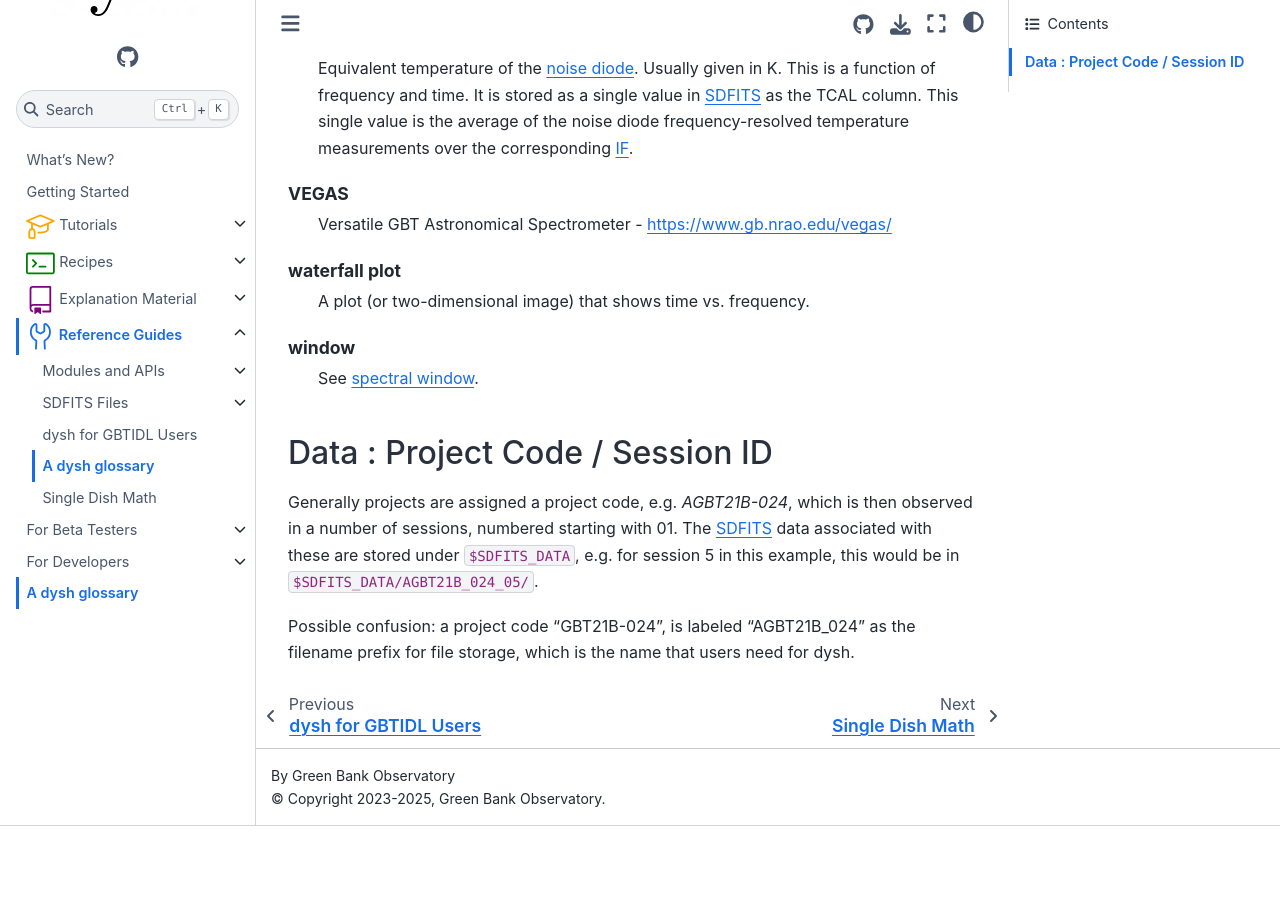
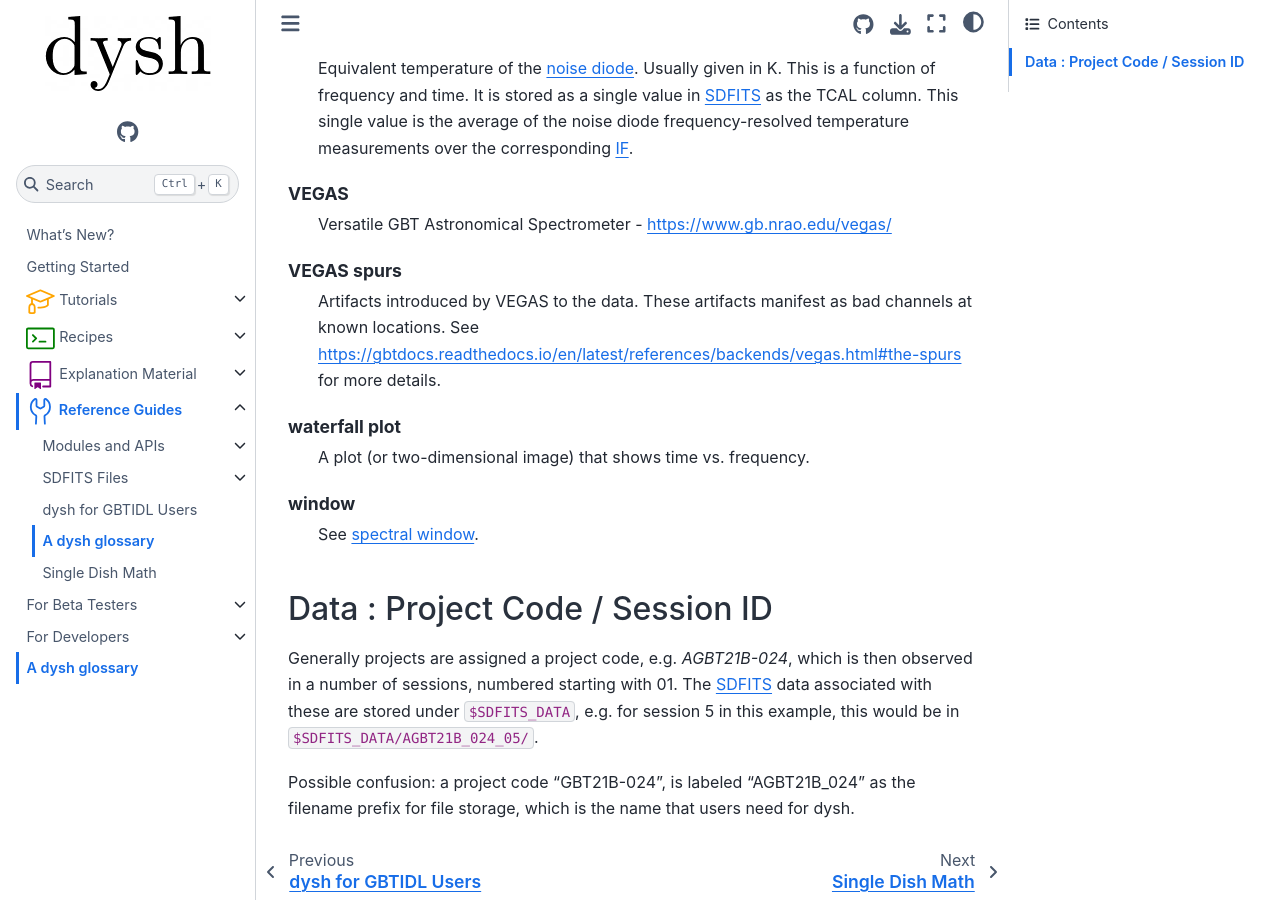
Before and after one commit to GreenBankObservatory/dysh, a Sphinx documentation site: the page built from docs/source/reference/glossary.rst, in a window 1280 px wide and 900 px high, scrolled down 7447 px. Built offline with Sphinx 7.4.7 and the Sphinx Book theme 1.1.4, drawn with Linux system fonts in a browser that asks for light colours; pages that are not in the unit, such as notebooks, are missing from menus; before the commit the page ends 8273 px from its top, so only the background shows below that.

Commit message:
docs: add vegas spurs to glossary

```diff
--- a/docs/source/reference/glossary.rst
+++ b/docs/source/reference/glossary.rst
@@ -325,6 +325,11 @@
     VEGAS
       Versatile GBT Astronomical Spectrometer - https://www.gb.nrao.edu/vegas/
 
+    VEGAS spurs
+      Artifacts introduced by VEGAS to the data.
+      These artifacts manifest as bad channels at known locations.
+      See https://gbtdocs.readthedocs.io/en/latest/references/backends/vegas.html#the-spurs for more details.
+
     waterfall plot
       A plot (or two-dimensional image) that shows time vs. frequency.
 
```
